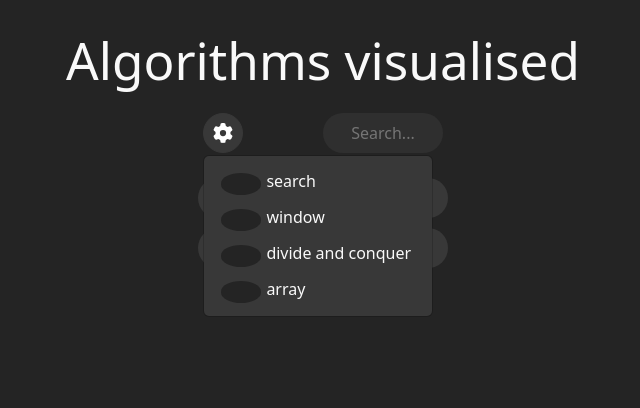
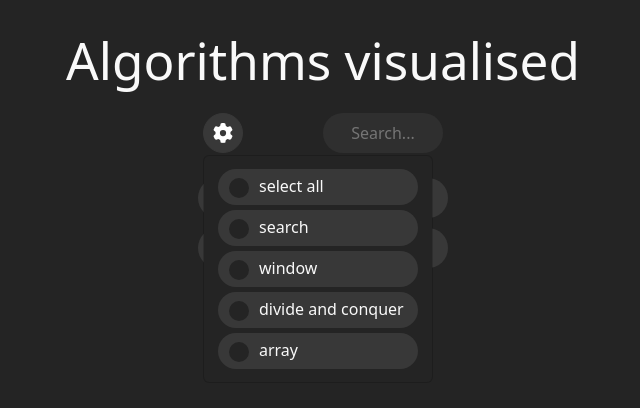
Before and after one commit to aillos/algorithms, a React (Vite) app: page / in a window 1280 px wide. Both pictures are taken after a click on the button "Filters". Shown: the top 408 px of the page, without its empty margins (317-957 px from the left). Built offline with nearby package versions, Linux system fonts and the light colour scheme; a small style sheet from the web is missing.

Commit message:
Fixed css for checkbox

```diff
--- a/src/Home.jsx
+++ b/src/Home.jsx
@@ -1,4 +1,4 @@
-import {Dropdown, Form, FormGroup, DropdownToggle, DropdownMenu} from "react-bootstrap";
+import {Dropdown, Form, FormGroup} from "react-bootstrap";
 import { useState, useEffect } from 'react';
 import { useNavigate } from "react-router-dom";
 import {FontAwesomeIcon} from "@fortawesome/react-fontawesome";
@@ -45,6 +45,20 @@ function Home() {
                 </Dropdown.Toggle>
                     <Dropdown.Menu id={"menu-filters"}>
                     <FormGroup>
+                        <Dropdown.Item as="checkbox" className={"filter-item"} key={"all"} onClick={(e) => e.stopPropagation()}>
+                            <Form.Check
+                                id={`filter-item`}
+                                checked={filters.length === possibleFilters.length}
+                                onChange={(event) => {
+                                    if (filters.length === possibleFilters.length) {
+                                        setFilters([]);
+                                    } else {
+                                        setFilters(possibleFilters);
+                                    }
+                                }}
+                                label={"select all"}
+                            />
+                        </Dropdown.Item>
                     {possibleFilters.map(filter => (
                         <Dropdown.Item as="checkbox" className={"filter-item"} key={filter} onClick={(e) => e.stopPropagation()}>
                             <Form.Check
--- a/src/index.css
+++ b/src/index.css
@@ -116,14 +116,11 @@ button:focus-visible {
 input{
   border-radius: 8px;
   border: 1px solid transparent;
-  padding: 0.6em 1.2em;
   font-size: 1em;
   font-weight: 500;
   font-family: inherit;
   background-color: #2f2f2f;
   cursor: pointer;
-  transition: border-color 0.25s;
-  width:155px;
   margin:5px;
 }
 
@@ -131,6 +128,7 @@ input:focus,
 input:focus-visible {
   outline: 4px auto -webkit-focus-ring-color;
 }
+
 #legend{
   display: flex;
   justify-content: center;
@@ -342,13 +340,17 @@ input:focus-visible {
 }
 
 #menu-filters{
-  background-color: #383838;
+  background-color: #242424;
   width:230px
 }
 
 .filter-item{
   color: #f9f9f9;
   border: 1px solid transparent;
+  background-color: #383838;
+  border-radius: 25px;
+  width:200px;
+  margin: 5px auto;
 }
 
 .filter-item:hover{
@@ -361,15 +363,19 @@ input:focus-visible {
 #filter-item {
   background-color: #242424;
   border: 1px solid transparent;
-  width:10px !important;
+  width: 20px;
   height: 20px;
   color: #f9f9f9;
   border-radius:50%;
+  margin-left:-30px;
 }
 
-#filter-item .form-check .form-check-input {
-    width: 20px !important;
-    height: 20px;
-    border-radius: 50%;
-  border: 1px solid #646cff;
+#filter-item:focus-visible{
+  outline: none;
+  border:none;
 }
+
+.form-check-label{
+
+  font-size: 16px;
+}
```
